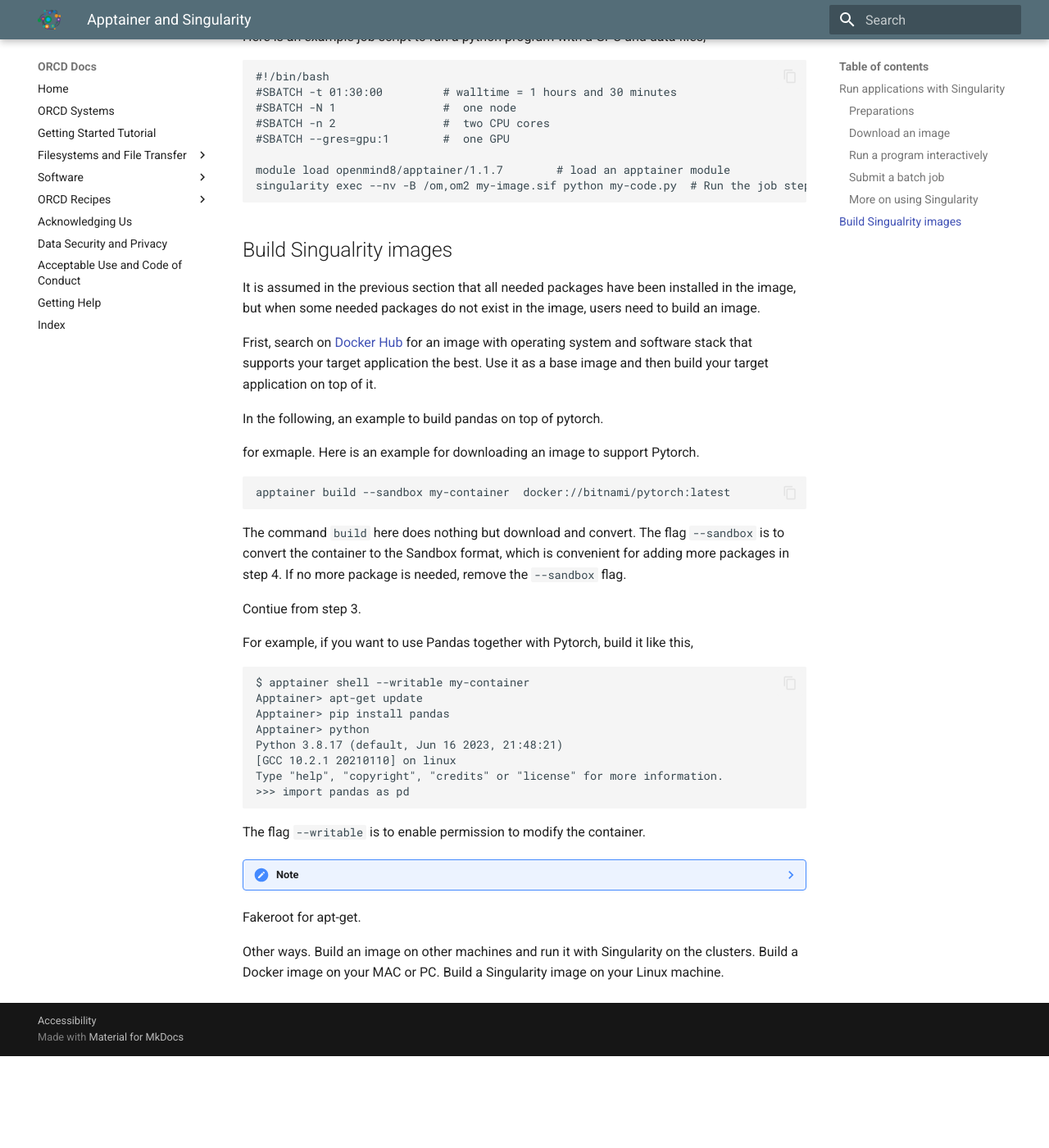
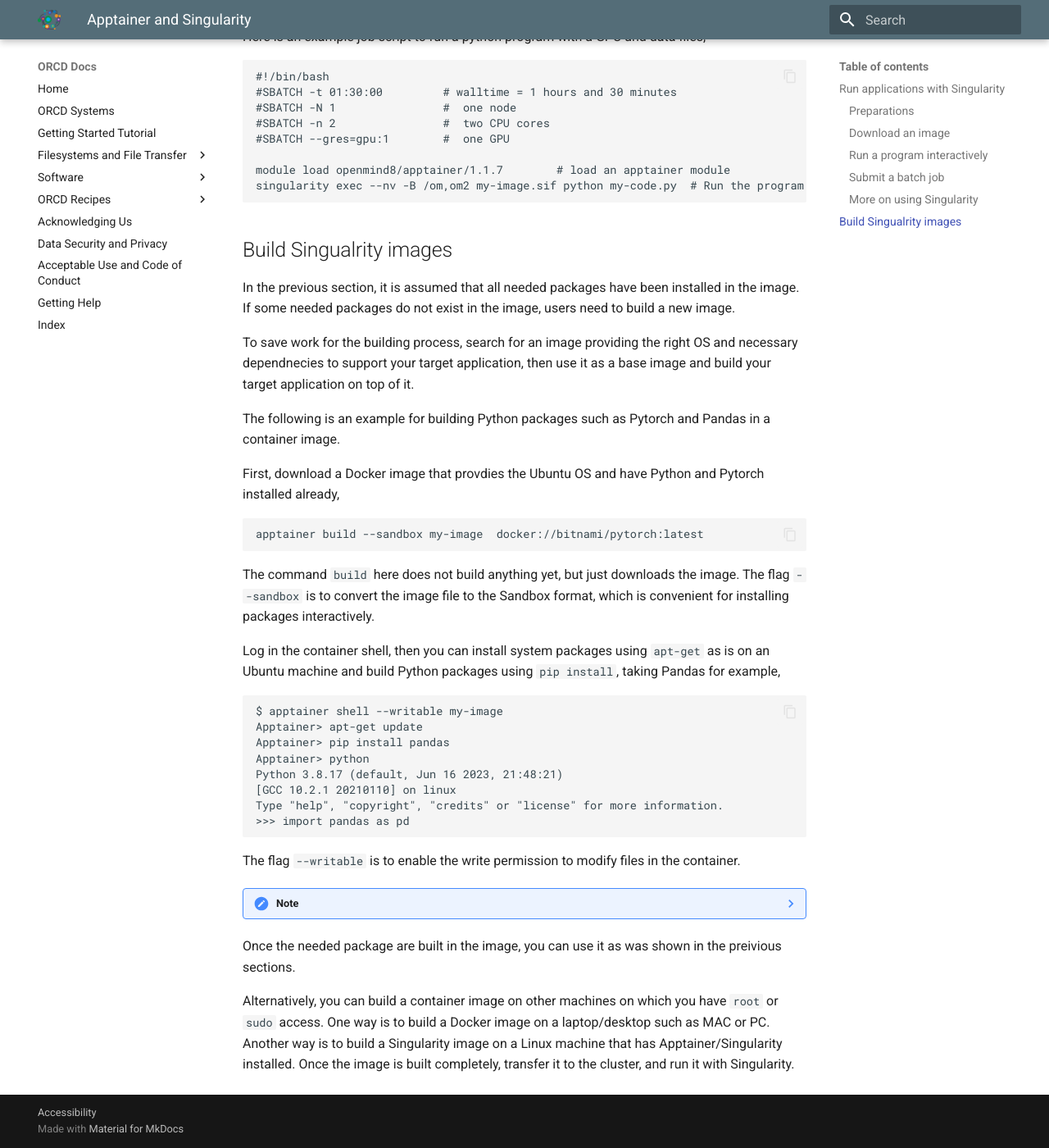
Before and after one commit to mit-orcd/orcd-docs-edit, an MkDocs documentation site: the page built from docs/software/apptainer.md, in a window 1280 px wide and 1400 px high, scrolled down 3740 px. Shown: the whole window at 82% size. Built offline with MkDocs 1.6.1 and Material for MkDocs 9.7.7, drawn with Linux system fonts in a browser that asks for light colours; before the commit the page ends 5028 px from its top, so only the background shows below that; some of the changed text lies outside the part shown.

Commit message:
singularity

````diff
--- a/docs/software/apptainer.md
+++ b/docs/software/apptainer.md
@@ -67,9 +67,9 @@ The `my-image.sif` is the name of the image. You can name it as you like.
 
 ### Run a program interactively
 
-When the image is ready, launch a container based on the image and then run your application in the container. If you want to work interactively to test and debug codes, it is convineient to shell into the container, for exmaple,
+When the image is ready, launch a container based on the image and then run your application in the container. If you want to work interactively to test and debug codes, it is convineient to log in the containe shell, for exmaple,
 ```
-$ singularity my-image.sif
+$ singularity shell my-image.sif
 Apptainer> python
 Python 3.11.9 (main, May 13 2024, 16:49:42) [GCC 12.2.0] on linux
 Type "help", "copyright", "credits" or "license" for more information.
@@ -96,7 +96,7 @@ When the tests are completed, it is recommended to submit a batch job to run you
 #SBATCH -n 2                         #  two CPU cores
 
 module load openmind8/apptainer/1.1.7      # load an apptainer module
-singularity exec my-image.sif python my-code.py   # Run the job steps
+singularity exec my-image.sif python my-code.py   # Run the program
 ```
 
 The last line is a command to run a Python program uisng Singularity.
@@ -129,7 +129,7 @@ In summary, a common used syntax to run a program with Singularity is the follow
 ```
 singularity exec [--nv] [-B <path-to-data>] <image-name> <executable-name> [source-code-name]
 ```
-The terms in `<>` are must-needed while the term in `[]` is optional, dependeing on the program.
+The terms in `<>` are must-needed while the term in `[]` is optional, dependeing on use cases.
 
 Here is an example job script to run a python program with a GPU and data files,
 ```
@@ -140,30 +140,27 @@ Here is an example job script to run a python program with a GPU and data files,
 #SBATCH --gres=gpu:1        #  one GPU
 
 module load openmind8/apptainer/1.1.7        # load an apptainer module
-singularity exec --nv -B /om,om2 my-image.sif python my-code.py  # Run the job steps
+singularity exec --nv -B /om,om2 my-image.sif python my-code.py  # Run the program
 ```
 
 ## Build Singualrity images
 
-It is assumed in the previous section that all needed packages have been installed in the image, but when some needed packages do not exist in the image, users need to build an image.
+In the previous section, it is assumed that all needed packages have been installed in the image. If some needed packages do not exist in the image, users need to build a new image.
 
-Frist, search on [Docker Hub](https://hub.docker.com/) for an image with operating system and software stack that supports your target application the best. Use it as a base image and then build your target application on top of it.
+To save work for the building process, search for an image providing the right OS and necessary dependnecies to support your target application, then use it as a base image and build your target application on top of it.
 
+The following is an example for building Python packages such as Pytorch and Pandas in a container image.
 
-In the following, an example to build pandas on top of pytorch.
-
-for exmaple. Here is an example for downloading an image to support Pytorch.
+First, download a Docker image that provdies the Ubuntu OS and have Python and Pytorch installed already,
 ```
-apptainer build --sandbox my-container  docker://bitnami/pytorch:latest
+apptainer build --sandbox my-image  docker://bitnami/pytorch:latest
 ```
 
-The command `build` here does nothing but download and convert. The flag `--sandbox` is to convert the container to the Sandbox format, which is convenient for adding more packages in step 4. If no more package is needed, remove the `--sandbox` flag.
+The command `build` here does not build anything yet, but just downloads the image. The flag `--sandbox` is to convert the image file to the Sandbox format, which is convenient for installing packages interactively.
 
-Contiue from step 3.
-
-For example, if you want to use Pandas together with Pytorch, build it like this,
+Log in the container shell, then you can install system packages using `apt-get` as is on an Ubuntu machine and build Python packages using `pip install`, taking Pandas for example,
 ```
-$ apptainer shell --writable my-container
+$ apptainer shell --writable my-image
 Apptainer> apt-get update
 Apptainer> pip install pandas
 Apptainer> python
@@ -173,14 +170,11 @@ Type "help", "copyright", "credits" or "license" for more information.
 >>> import pandas as pd
 ```
 
-The flag `--writable` is to enable permission to modify the container.
+The flag `--writable` is to enable the write permission to modify files in the container.
 
 ??? note
-    The `sudo` command is not needed here.
+    We will install the `fakeroot` pakcage on the cluster, so that users can build images without the `sudo` command.
 
-Fakeroot for apt-get.
+Once the needed package are built in the image, you can use it as was shown in the preivious sections.
 
-Other ways.
-Build an image on other machines and run it with Singularity on the clusters.
-Build a Docker image on your MAC or PC.
-Build a Singularity image on your Linux machine.
+Alternatively, you can build a container image on other machines on which you have `root` or `sudo` access. One way is to build a Docker image on a laptop/desktop such as MAC or PC. Another way is to build a Singularity image on a Linux machine that has Apptainer/Singularity installed. Once the image is built completely, transfer it to the cluster, and run it with Singularity.
````
